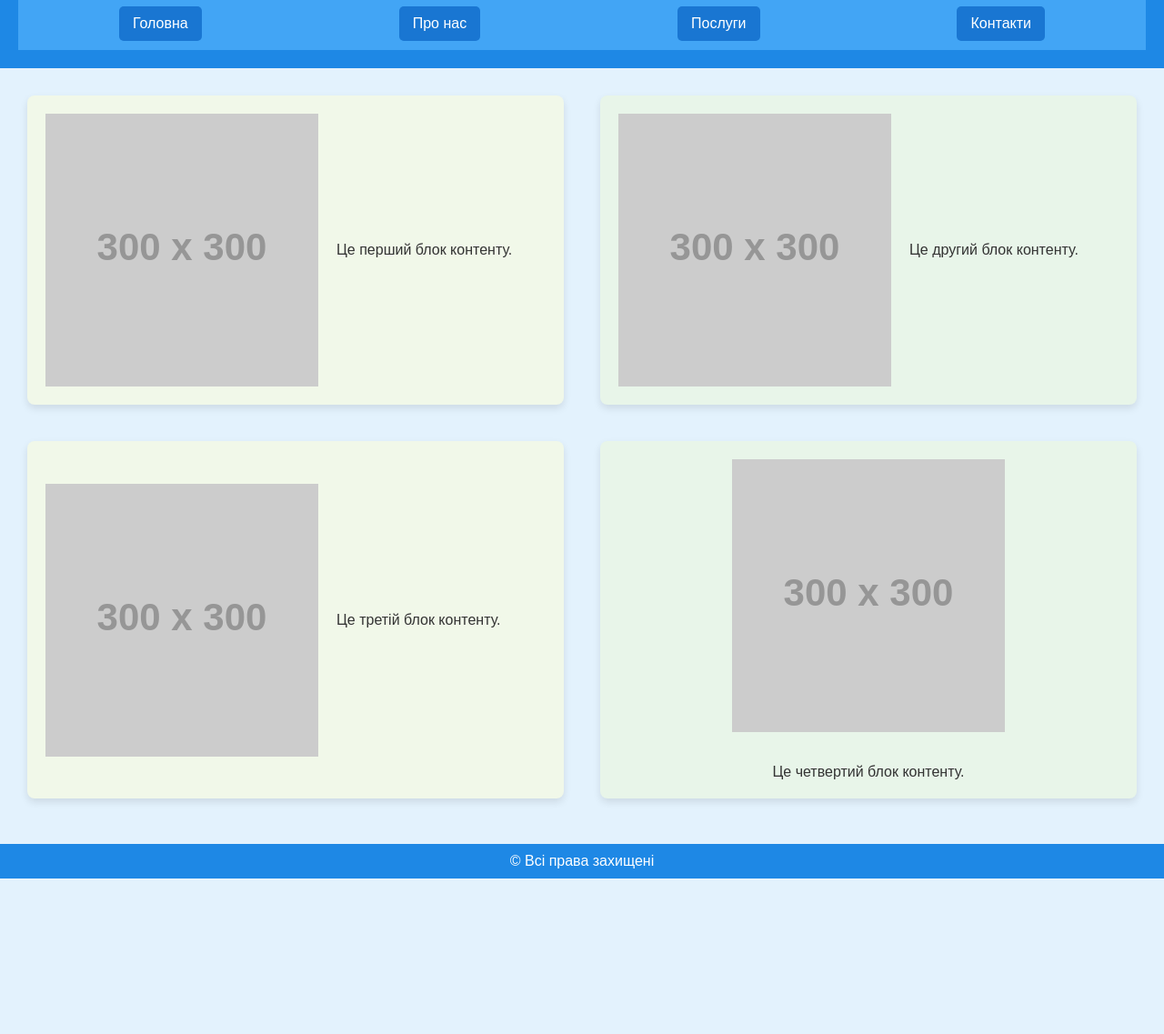
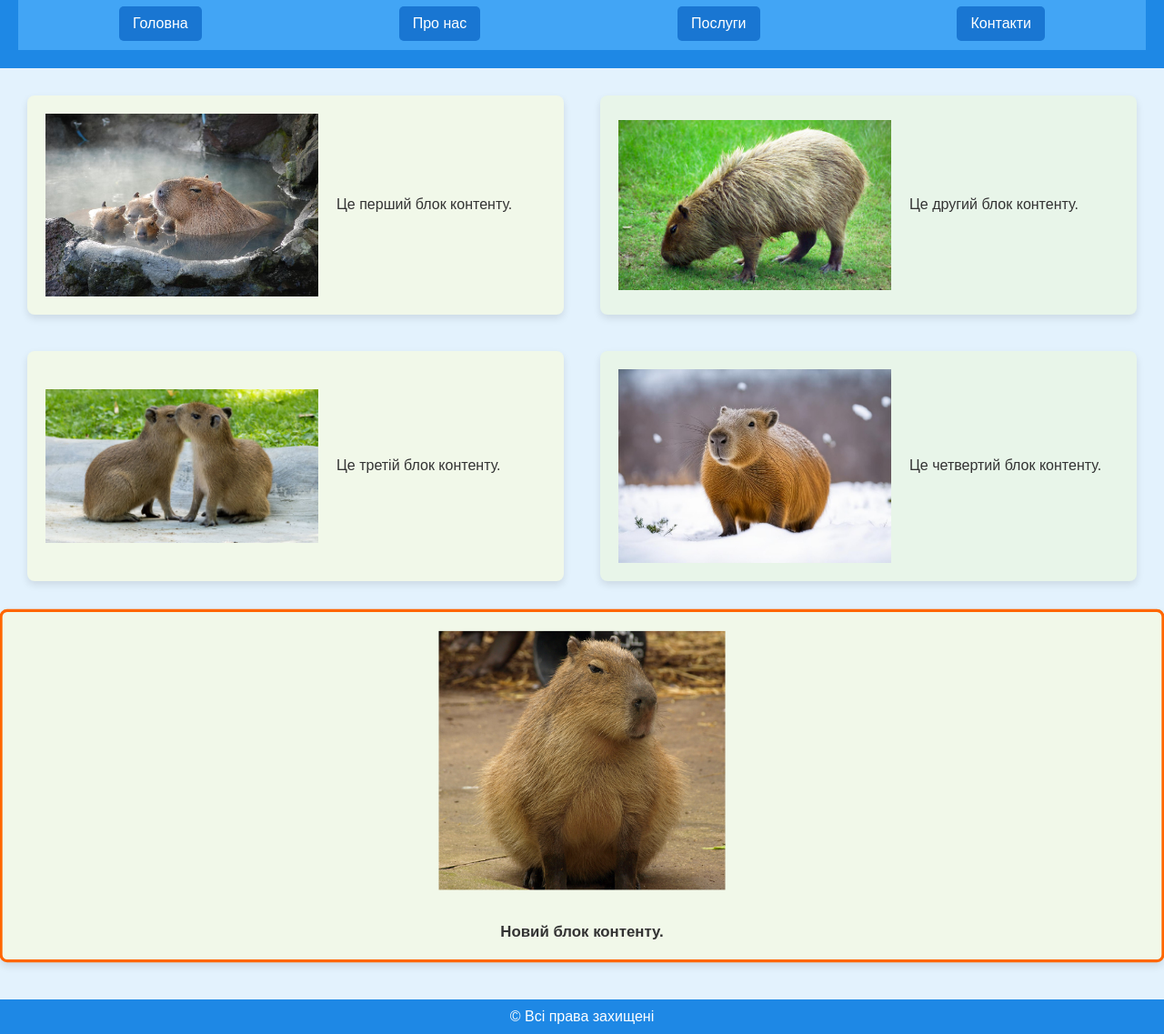
Before and after one commit to Veronichka-3/wt-makup-04, a plain HTML site: page index.html in a window 1280 px wide. Shown: the part 60-1197 px from the top of the page at 91% size. Before the commit the page ends 1026 px from the top, so only its background shows below. Drawn offline with Linux system fonts and the light colour scheme; placeholder pictures from the web are drawn by us.

Commit message:
update index.html

```diff
--- a/index.html
+++ b/index.html
@@ -19,20 +19,24 @@
     </header>
     <main class="content">
         <section class="block">
-        	<img src="https://via.placeholder.com/300" alt="Приклад зображення">
+            <img src="./images/img1.jpg" alt="Приклад зображення" width="300" height="300">
             <p>Це перший блок контенту.</p>
         </section>
         <section class="block">
-        	<img src="https://via.placeholder.com/300" alt="Приклад зображення">
+            <img src="./images/img2.jpg" alt="Приклад зображення" width="300" height="300">
             <p>Це другий блок контенту.</p>
         </section>
         <section class="block">
-        	<img src="https://via.placeholder.com/300" alt="Приклад зображення">
+            <img src="./images/img5.jpg" alt="Приклад зображення" width="300" height="300">
             <p>Це третій блок контенту.</p>
         </section>
         <section class="block">
-        	<img src="https://via.placeholder.com/300" alt="Приклад зображення">
+            <img src="./images/img3.jpg" alt="Приклад зображення" width="300" height="300">
             <p>Це четвертий блок контенту.</p>
+        </section>
+        <section class="block highlight">
+            <img src="./images/img4.jpg" alt="Нове зображення" width="300" height="300">
+            <p><strong>Новий блок контенту.</strong></p>
         </section>
     </main>
     <footer>
```
Lines whose indentation alone changed are shown as unchanged.
